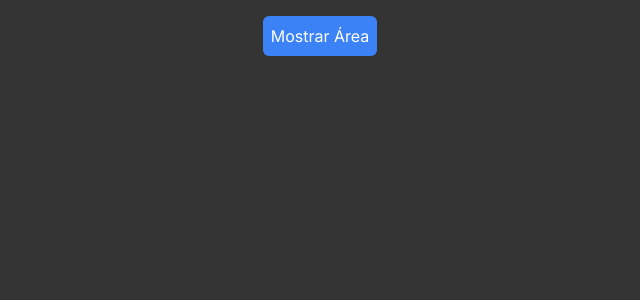
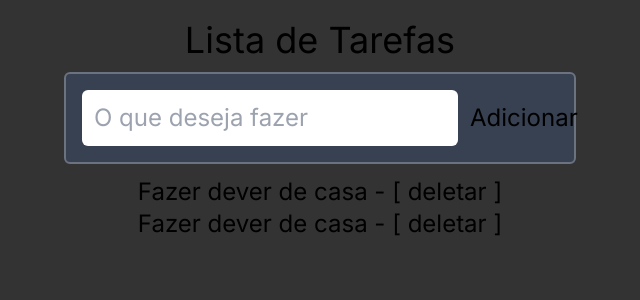
Before and after one commit to kabitschke/react-aulas, a Next.js app: page / in a window 1280 px wide. Shown: the top 300 px of the page, without its empty margins (320-960 px from the left). Built offline with nearby package versions, Linux system fonts and the light colour scheme.

Commit message:
Lista de Tarefas

```diff
--- a/src/app/page.tsx
+++ b/src/app/page.tsx
@@ -4,20 +4,38 @@ import { useState } from "react";
 
 const Page = () => {
 
- const [count, setCount] = useState(false);
-  const handleCount = () => {
-    setCount(!count);
-
+  type Todo = {
+    label: string;
+    checked: boolean;
   }
 
+  const [list, setList] = useState<Todo[]>([{label: 'Fazer dever de casa', checked: false}, {label: 'Fazer dever de casa', checked: true}]);
+
+
+
+
+
   return (
-    <div className="container mx-auto text-white flex justify-center items-center flex-col mt-4">
+    <div className="w-screen h-screen flex flex-col items-center text-2xl">
+      <h1 className="text-4xl mt-5">Lista de Tarefas</h1>
 
-      <button onClick={handleCount} className="bg-blue-500 p-2 rounded-md">{count ? "Ocultar" : "Mostrar Área"}</button>
-        {
-          count &&
-              <div className="bg-red-500 p-2 rounded-md text-white mt-2">Área Oculta</div>
-        }
+      <div className="flex w-full max-w-lg my-3 p-4 rounded-md bg-gray-700 border-2 border-gray-500">
+
+        <input type="text"
+        placeholder="O que deseja fazer"
+        className="flex-1 boder border-black p-3 text-2xl text-black rounded-md mr-3"
+        />
+
+      <button>Adicionar</button>
+      </div>
+
+      <ul>
+        {list.map(el => (
+        <li>{el.label}  - <button className="hover:underline">[ deletar ]</button></li>
+
+      ))}
+
+      </ul>
 
 
     </div>
```
Also changed, not shown: src/exercicios/MostrarOcultar.tsx (added, +28 -0 lines), src/exercicios/ObjectState.tsx (added, +51 -0 lines).
